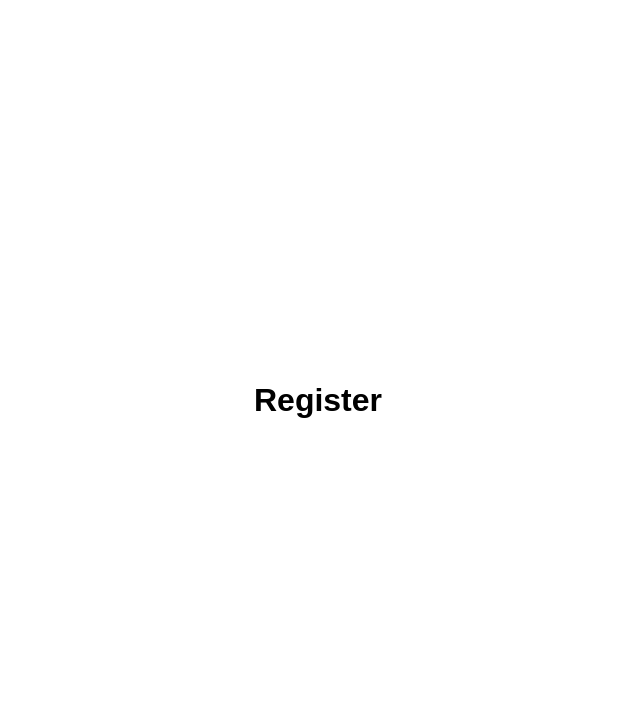
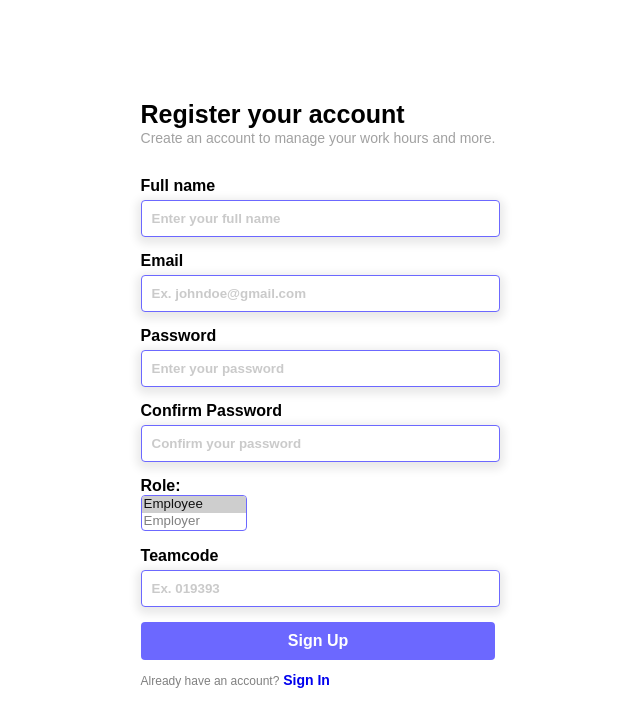
Before and after one commit to ZorroDB/webapp, a React (Create React App) app: page /register in a window 1280 px wide. Shown: the top 726 px of the page, without its empty margins (322-962 px from the left). Built offline with nearby package versions, Linux system fonts and the light colour scheme.

Commit message:
register page

```diff
--- a/src/frontend/screens/registerScreen.jsx
+++ b/src/frontend/screens/registerScreen.jsx
@@ -1,10 +1,82 @@
-import React from 'react';
+import React from "react";
+import "./styling/login.css";
+import { Link } from "react-router-dom";
 
 const RegisterScreen = () => {
   return (
-    <div>
-      <h1>Register</h1>
-      {/* Add your registration form here */}
+    <div className="register-page">
+      <div className="header">
+        <h1>Register your account</h1>
+        <span>Create an account to manage your work hours and more.</span>
+      </div>
+      <div className="register-form">
+        <form>
+          <div className="input-container">
+            <label>Full name </label>
+            <input
+              type="text"
+              name="uname"
+              required
+              placeholder="Enter your full name"
+            />
+          </div>
+          <div className="input-container">
+            <label>Email </label>
+            <input
+              type="email"
+              name="email"
+              required
+              placeholder="Ex. johndoe@gmail.com"
+            />
+          </div>
+          <div className="input-container">
+            <label>Password </label>
+            <input
+              type="password"
+              name="pass"
+              required
+              placeholder="Enter your password"
+            />
+          </div>
+          <div className="input-container">
+            <label>Confirm Password </label>
+            <input
+              type="password"
+              name="pass"
+              required
+              placeholder="Confirm your password"
+            />
+          </div>
+          <div className="input-container">
+            <label>Role:</label>
+            <select name="roles" size={2} required>
+              <option value={"employee"} selected="selected">
+                Employee
+              </option>
+              <option value={"employer"}>Employer</option>
+            </select>
+          </div>
+          <div className="input-container">
+            <label>Teamcode </label>
+            <input
+              type="num"
+              name="teamcode"
+              required
+              placeholder="Ex. 019393"
+              maxLength={6}
+            />
+          </div>
+          <div className="button-container sign-up-btn">
+            <input type="submit" value="Sign Up" />
+          </div>
+          <p id="sign-in">
+            Already have an account?
+            <Link to={"/login"} className="forgotPwdClass">
+              <span id="sign-in-link"> Sign In</span>
+            </Link>
+          </p>
+        </form>
+      </div>
     </div>
   );
 };
--- a/src/frontend/screens/styling/login.css
+++ b/src/frontend/screens/styling/login.css
@@ -45,8 +45,10 @@ body {
 .input-container input {
   padding: 10px;
   border: 1px solid var(--secondary-color);
+  box-shadow: 0px 3px 10px 4px #00000017;
   border-radius: 4px;
   margin-top: 5px; /* Add some space between the label and the input */
+  font-weight: 600;
 }
 
 .button-container input {
@@ -89,3 +91,32 @@ body {
   justify-content: space-between;
   width: 100%;
 }
+.input-container select {
+  width: 30%;
+  border: 1px solid var(--secondary-color);
+  border-radius: 4px;
+  color: grey;
+}
+.input-container select option:focus {
+  color: grey !important;
+}
+.sign-up-btn input {
+  width: 100%;
+  font-size: 16px;
+  font-weight: bold;
+}
+.input-container input::placeholder {
+  color: rgba(178, 178, 178, 0.685) !important;
+}
+#sign-in {
+  color: grey;
+  font-size: 12px;
+}
+#sign-in-link {
+  transition: ease-in-out 0.4s;
+  font-size: 14px;
+  font-weight: 600;
+}
+#sign-in-link:hover {
+  font-size: 16px;
+}
```
